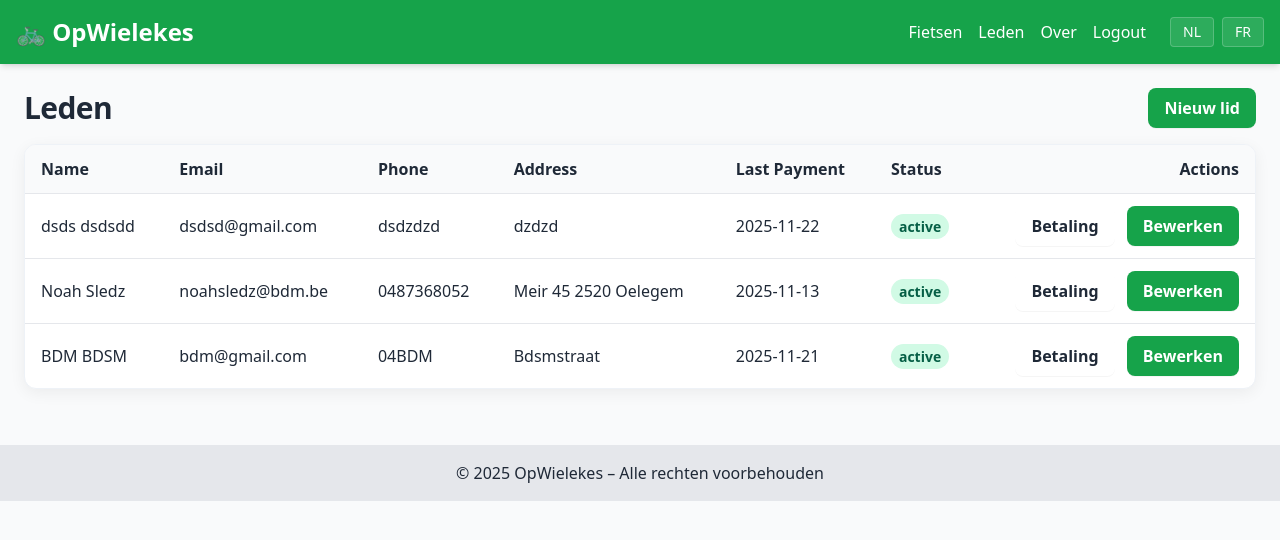
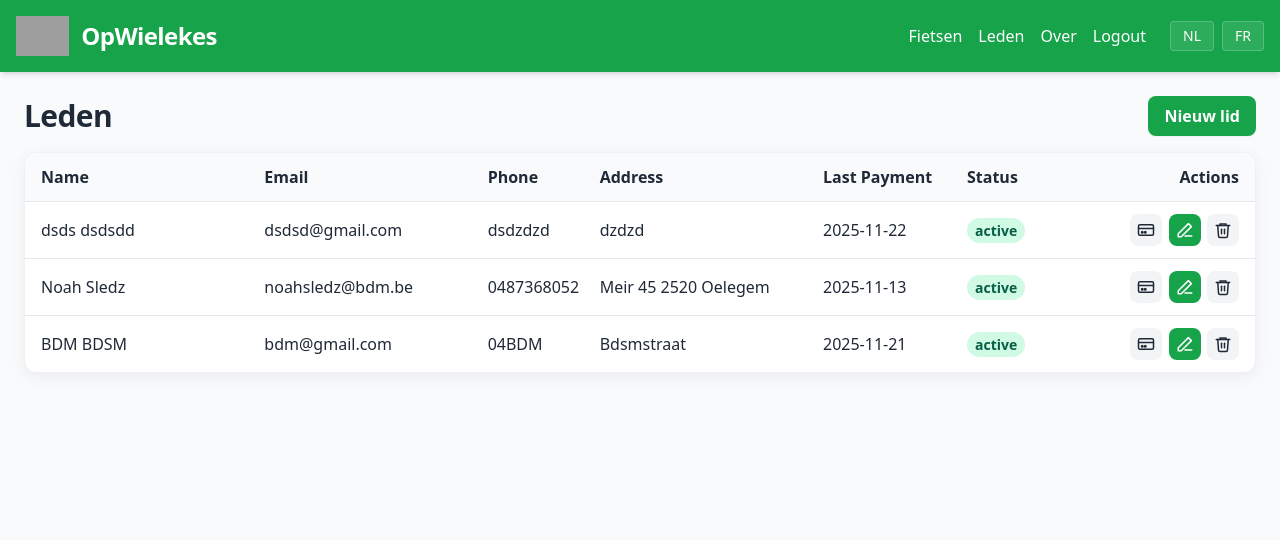
Before and after one commit to A-D-DBS-application/web-application-2025-group-37, a Flask app: page /members in a window 1280 px wide. Shown: the top 540 px of the page. Run offline with Flask 3, Linux system fonts and the light colour scheme; a user stored in the database is signed in; some libraries are stand-ins or nearby versions; grey boxes are pictures that could not be loaded.

Commit message:
navbar aangepast en andere dingen

```diff
--- a/app/i18n.py
+++ b/app/i18n.py
@@ -45,6 +45,7 @@ TRANSLATIONS = {
         'Verhuren': 'Louer',
         'Bewerken': 'Modifier',
         'Archiveren': 'Archiver',
+    'Verwijderen': 'Supprimer',
         'Naam': 'Nom',
         'Type': 'Type',
         'Status': 'Statut',
@@ -75,6 +76,10 @@ TRANSLATIONS = {
         'We sturen je een link om je wachtwoord te resetten.': 'Nous vous envoyons un lien pour réinitialiser votre mot de passe.',
         'Stuur reset-link': 'Envoyer le lien de réinitialisation',
         'Terug naar inloggen': 'Retour à la connexion',
+        # Members
+        'Nieuw lid': 'Nouveau membre',
+        'Betaling': 'Paiement',
+        'No payment': 'Pas de paiement',
     },
     'nl': {}
 }
--- a/app/routes.py
+++ b/app/routes.py
@@ -259,6 +259,17 @@ def bikes_archive(bike_id):
     db.session.commit()
     return redirect(url_for('main.bike_list'))
 
+@main.route('/bikes/<bike_id>/delete', methods=['POST'])
+@login_required
+def bikes_delete(bike_id):
+    bike = Bike.query.get_or_404(bike_id)
+    # Remove dependent rentals to avoid FK constraint issues
+    Rental.query.filter_by(bike_id=bike.bike_id).delete(synchronize_session=False)
+    db.session.delete(bike)
+    db.session.commit()
+    flash('Fiets verwijderd', 'info')
+    return redirect(url_for('main.bike_list'))
+
 
 # -----------------------
 # Rentals
@@ -300,3 +311,15 @@ def members_payment(member_id):
         db.session.commit()
         return redirect(url_for('main.members_list'))
     return render_template('payment_form.html', member=member)
+
+@main.route('/members/<member_id>/delete', methods=['POST'])
+@login_required
+def members_delete(member_id):
+    member = Member.query.get_or_404(member_id)
+    # Remove dependent rentals and payments first
+    Rental.query.filter_by(member_id=member.member_id).delete(synchronize_session=False)
+    Payment.query.filter_by(member_id=member.member_id).delete(synchronize_session=False)
+    db.session.delete(member)
+    db.session.commit()
+    flash('Lid verwijderd', 'info')
+    return redirect(url_for('main.members_list'))
--- a/app/static/css/styles.css
+++ b/app/static/css/styles.css
@@ -42,6 +42,13 @@ body {
   border-color: #e5e7eb;
 }
 
+/* Disable card hover lift for table cards so entire table doesn't "jump" */
+.card.table-card:hover {
+  transform: none;
+  box-shadow: 0 4px 16px rgba(2, 6, 23, 0.06);
+  border-color: #eef2f7;
+}
+
 /* Buttons */
 .btn {
   display: inline-flex;
@@ -54,6 +61,7 @@ body {
   transition: background-color 180ms ease, color 180ms ease, box-shadow 180ms ease, transform 120ms ease;
   box-shadow: 0 1px 0 rgba(0,0,0,0.04);
 }
+.btn:hover { transform: translateY(-1px); box-shadow: 0 2px 0 rgba(0,0,0,0.04); }
 .btn:focus-visible {
   outline: none;
   box-shadow: 0 0 0 4px var(--ring);
@@ -84,10 +92,28 @@ body {
   border-radius: 0.5rem;
   background: #f3f4f6; /* gray-100 */
   color: var(--ink);
-  transition: background-color 160ms ease, color 160ms ease, box-shadow 160ms ease;
+  transition: background-color 160ms ease, color 160ms ease, box-shadow 160ms ease, transform 120ms ease;
 }
-.icon-btn:hover { background: #e5e7eb; /* gray-200 */ }
+.icon-btn:hover { background: #e5e7eb; /* gray-200 */ transform: translateY(-1px); box-shadow: 0 2px 0 rgba(0,0,0,0.04); }
 .icon-btn:focus-visible { outline: none; box-shadow: 0 0 0 4px var(--ring); }
+.icon-btn:active { transform: translateY(1px); }
+
+/* Colored icon button variant (primary) */
+.icon-btn-primary {
+  background: var(--brand);
+  color: #fff;
+}
+.icon-btn-primary:hover { background: var(--brand-700); }
+
+/* Danger variant */
+.icon-btn-danger {
+  background: #fee2e2;
+  color: #991b1b;
+}
+.icon-btn-danger:hover { background: #fecaca; }
+
+/* Compact row of action icons */
+.actions-row { display: flex; flex-wrap: wrap; justify-content: flex-end; gap: 0.4rem; }
 
 /* Tooltips via data-tooltip attribute */
 .tooltip { position: relative; }
--- a/app/templates/base.html
+++ b/app/templates/base.html
@@ -12,7 +12,10 @@
   <!-- Navbar -->
   <nav class="navbar bg-green-600 text-white p-4 shadow-md">
     <div class="container mx-auto flex justify-between items-center">
-  <h1 class="text-2xl font-bold">🚲 OpWielekes</h1>
+  <a href="{{ url_for('main.home') }}" class="flex items-center gap-3 group">
+    <img class="h-10 w-auto" src="{{ static_first(['img/home/logo-' ~ current_lang ~ '.svg', 'img/logo-' ~ current_lang ~ '.svg'], url_for('static', filename='img/logo-' ~ current_lang ~ '.svg')) }}" alt="{{ current_lang == 'fr' and 'TataBicyclette' or 'OpWielekes' }}" />
+    <span class="text-2xl font-bold tracking-tight">{{ current_lang == 'fr' and 'TataBicyclette' or 'OpWielekes' }}</span>
+  </a>
       <div class="flex items-center gap-4">
         {% if session.get('user_id') %}
           <a href="{{ url_for('main.bike_list') }}" class="hover:underline">{{ t('Fietsen') }}</a>
@@ -35,10 +38,6 @@
     {% block content %}{% endblock %}
   </main>
 
-  <!-- Footer -->
-  <footer class="bg-gray-200 text-center py-4 mt-8">
-    <p>{{ t('© 2025 OpWielekes – Alle rechten voorbehouden') }}</p>
-  </footer>
 
   <!-- Global reveal-on-scroll script so .reveal works on every page -->
   <script>
--- a/app/templates/members.html
+++ b/app/templates/members.html
@@ -1,35 +1,35 @@
 {% extends "base.html" %}
 {% block content %}
 <div class="flex items-center justify-between mb-4">
-  <h2 class="section-title text-2xl md:text-3xl font-semibold">Leden</h2>
-  <a href="{{ url_for('main.members_new') }}" class="btn btn-primary">Nieuw lid</a>
+  <h2 class="section-title text-2xl md:text-3xl font-semibold">{{ t('Leden') }}</h2>
+  <a href="{{ url_for('main.members_new') }}" class="btn btn-primary">{{ t('Nieuw lid') }}</a>
 </div>
 
-<div class="card overflow-x-auto">
-  <table class="min-w-full text-left">
+<div class="card table-card">
+  <table class="w-full table-fixed text-left">
     <thead class="bg-gray-50">
       <tr>
         <th class="py-3 px-4">Name</th>
         <th class="py-3 px-4">Email</th>
-        <th class="py-3 px-4">Phone</th>
+        <th class="py-3 px-4 w-28">Phone</th>
         <th class="py-3 px-4">Address</th>
-        <th class="py-3 px-4">Last Payment</th>
-        <th class="py-3 px-4">Status</th>
-        <th class="py-3 px-4 text-right">Actions</th>
+        <th class="py-3 px-4 w-36">Last Payment</th>
+        <th class="py-3 px-4 w-28">Status</th>
+        <th class="py-3 px-4 w-48 text-right">Actions</th>
       </tr>
     </thead>
     <tbody>
       {% for m in members %}
       <tr class="border-t">
         <td class="py-3 px-4 whitespace-nowrap font-medium">{{ m.first_name }} {{ m.last_name }}</td>
-        <td class="py-3 px-4">{{ m.email or '-' }}</td>
+        <td class="py-3 px-4 break-words">{{ m.email or '-' }}</td>
         <td class="py-3 px-4">{{ m.phone or '-' }}</td>
-        <td class="py-3 px-4">{{ m.address or '-' }}</td>
+        <td class="py-3 px-4 break-words">{{ m.address or '-' }}</td>
         <td class="py-3 px-4">
           {% if m.last_payment %}
             {{ m.last_payment.strftime('%Y-%m-%d') }}
           {% else %}
-            <span class="text-orange-600">No payment</span>
+            <span class="text-orange-600">{{ t('No payment') }}</span>
           {% endif %}
         </td>
         <td class="py-3 px-4">
@@ -37,9 +37,34 @@
             {{ m.status or 'inactive' }}
           </span>
         </td>
-        <td class="py-3 px-4 text-right space-x-2">
-          <a class="btn" href="{{ url_for('main.members_payment', member_id=m.member_id) }}">Betaling</a>
-          <a class="btn btn-primary" href="{{ url_for('main.members_edit', member_id=m.member_id) }}">Bewerken</a>
+        <td class="py-3 px-4">
+          <div class="actions-row">
+            <a class="icon-btn tooltip" href="{{ url_for('main.members_payment', member_id=m.member_id) }}" aria-label="{{ t('Betaling') }}" title="{{ t('Betaling') }}" data-tooltip="{{ t('Betaling') }}">
+              <svg width="18" height="18" viewBox="0 0 24 24" fill="none" stroke="currentColor" stroke-width="2" stroke-linecap="round" stroke-linejoin="round">
+                <rect x="2" y="5" width="20" height="14" rx="2"/>
+                <line x1="2" y1="10" x2="22" y2="10"/>
+                <circle cx="7" cy="15" r="1"/>
+                <circle cx="11" cy="15" r="1"/>
+              </svg>
+            </a>
+            <a class="icon-btn icon-btn-primary tooltip" href="{{ url_for('main.members_edit', member_id=m.member_id) }}" aria-label="{{ t('Bewerken') }}" title="{{ t('Bewerken') }}" data-tooltip="{{ t('Bewerken') }}">
+              <svg width="18" height="18" viewBox="0 0 24 24" fill="none" stroke="currentColor" stroke-width="2" stroke-linecap="round" stroke-linejoin="round">
+                <path d="M12 20h9"/>
+                <path d="M16.5 3.5l4 4L7 21H3v-4L16.5 3.5z"/>
+              </svg>
+            </a>
+            <form method="POST" action="{{ url_for('main.members_delete', member_id=m.member_id) }}" onsubmit="return confirm('Lid verwijderen?');">
+              <button class="icon-btn tooltip" data-tooltip="{{ t('Verwijderen') }}" aria-label="{{ t('Verwijderen') }}" title="{{ t('Verwijderen') }}">
+                <svg width="18" height="18" viewBox="0 0 24 24" fill="none" stroke="currentColor" stroke-width="2" stroke-linecap="round" stroke-linejoin="round">
+                  <path d="M3 6h18"/>
+                  <path d="M8 6V4h8v2"/>
+                  <path d="M10 11v6"/>
+                  <path d="M14 11v6"/>
+                  <path d="M5 6l1 14a2 2 0 0 0 2 2h8a2 2 0 0 0 2-2l1-14"/>
+                </svg>
+              </button>
+            </form>
+          </div>
         </td>
       </tr>
       {% else %}
```
Also changed, not shown: app/templates/bike_form.html (+8 -1 lines), app/templates/bikes.html (+18 -9 lines), app/templates/member_form.html (+8 -1 lines), app/templates/payment_form.html (+8 -1 lines), README.md.
